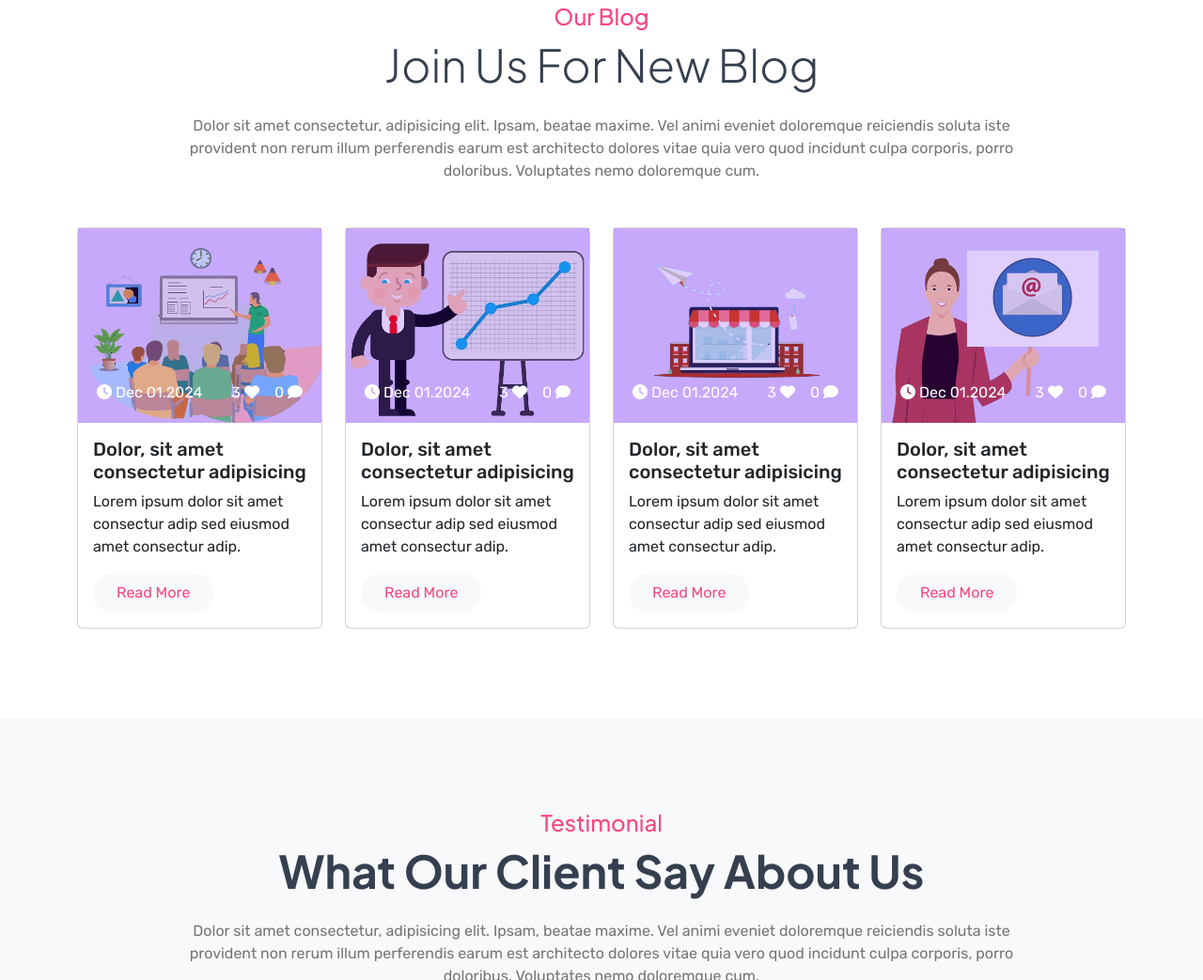
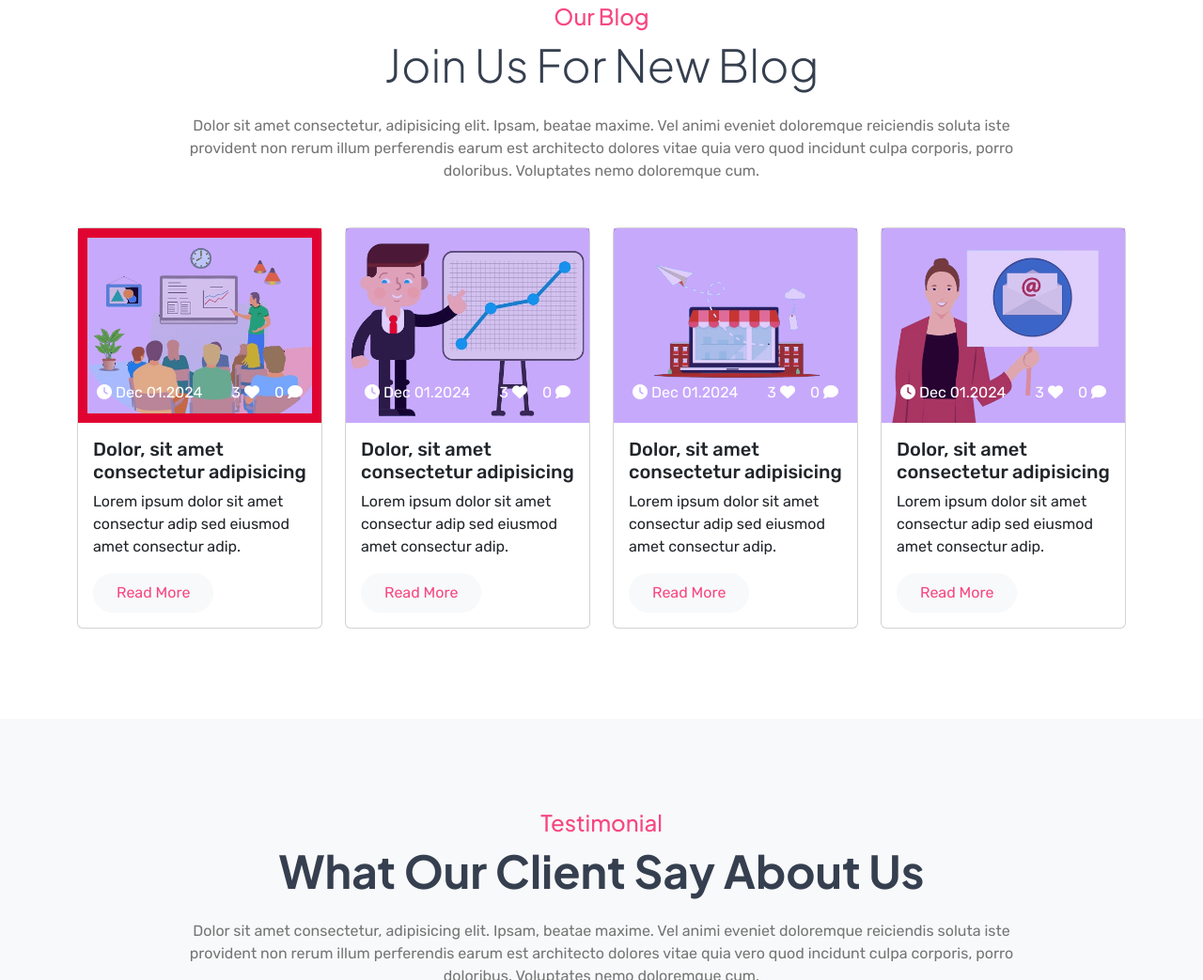
Before and after one commit to Yashwant1441/Mailler, a plain HTML site: page index.html in a window 1280 px wide. Shown: the part 6075-7118 px from the top of the page at 94% size. Drawn offline with Linux system fonts and the light colour scheme.

Commit message:
overlay hover

```diff
--- a/index.html
+++ b/index.html
@@ -18,6 +18,26 @@
     <link rel="preconnect" href="https://fonts.gstatic.com" crossorigin>
     <link href="https://fonts.googleapis.com/css2?family=Plus+Jakarta+Sans:ital,wght@0,200..800;1,200..800&display=swap"
         rel="stylesheet">
+
+
+        <style>
+            .overlay{
+    position: relative;
+}
+.overlay::after{
+    content: " ";
+    position: absolute;
+    width: 100%;
+    height: 100%;
+    top: 0px;
+    left: 0px;
+    border: 10px solid red;
+}
+.overlay:hover::after{
+    background-color: black;
+    z-index: 1000;
+}
+        </style>
 </head>
 
 <body>
@@ -899,7 +919,10 @@
                     <div class="col-md-6 col-lg-4 col-xl-3">
                         <div class="card">
                             <div class="position-relative bg-darkblue hover6 overflow-hidden">
-                                <img src="Image/Section-8/blog-1.png" alt="" class="card-img-top">
+
+                                <div class="overlay">
+                                    <img src="Image/Section-8/blog-1.png" alt="" class="card-img-top">
+                                </div>
 
                                 <div class="blog-info text-white">
                                     <span>
--- a/style.css
+++ b/style.css
@@ -121,7 +121,6 @@ h2{
 .hover6:hover img{
     transform: scale(1.2);
     transition: 0.5s;
-    background-blend-mode: overlay;
 }
 
 /* --------------------------------animation---------------- */
```
